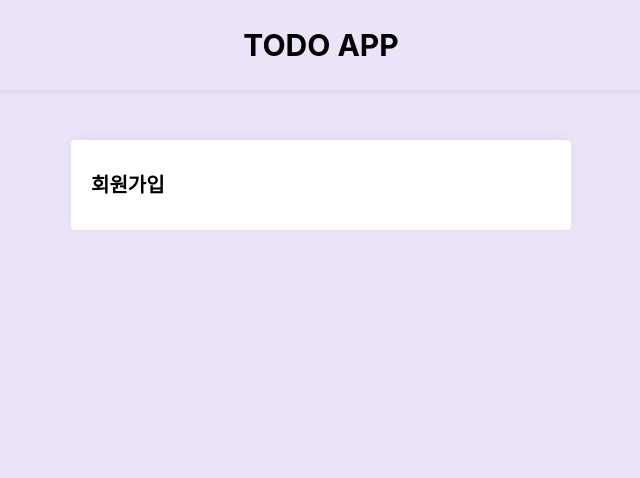
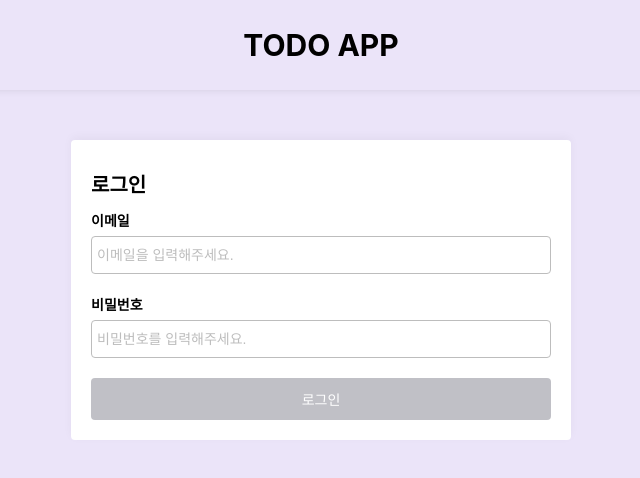
Before and after one commit to hyemin33/todo-app, a React (Vite) app: page /login in a window 1280 px wide. Shown: the top 478 px of the page, without its empty margins (319-959 px from the left). Built offline with nearby package versions, Linux system fonts and the light colour scheme.

Commit message:
fix: login 수정

```diff
--- a/src/components/auth/AuthForm.tsx
+++ b/src/components/auth/AuthForm.tsx
@@ -1,12 +1,70 @@
+import { useState } from 'react';
+import { signIn, signUp } from '@src/apis/auth';
+import auth from '@src/utils/auth';
+import { useNavigate } from 'react-router-dom';
+
 import { FlexCenterBox, FormBox } from '../common/Box';
+import Button from '../common/Button';
+import Input from '../common/Input';
 import { H2 } from '../common/Typography';
 
 const AuthForm = ({ mode = '' }: { mode: string }) => {
-  const pageMode = mode === 'login' ? '로그인' : '회원가입';
+  const navigate = useNavigate();
+
+  const pageMode = mode === 'signin' ? '로그인' : '회원가입';
+
+  const [user, setUser] = useState({ email: '', password: '' });
+
+  const handleChange =
+    (text: string) => (e: React.ChangeEvent<HTMLInputElement>) => {
+      setUser({ ...user, [text]: e.target.value });
+    };
+
+  const handleSubmit = async () => {
+    try {
+      if (mode === 'signin') {
+        const res = await signIn({
+          email: user.email,
+          password: user.password,
+        });
+
+        auth.setToken(res.data.access_token);
+        navigate('/todo');
+      } else {
+        await signUp({
+          email: user.email,
+          password: user.password,
+        });
+        navigate('/login');
+      }
+    } catch (error) {
+      if (error instanceof Error) {
+        return alert(error.message);
+      }
+    }
+  };
+
   return (
     <FlexCenterBox>
       <FormBox>
         <H2>{pageMode}</H2>
+        <Input
+          label='이메일'
+          type='text'
+          placeholder='이메일을 입력해주세요.'
+          onChange={handleChange('email')}
+        />
+        <Input
+          label='비밀번호'
+          type='password'
+          placeholder='비밀번호를 입력해주세요.'
+          onChange={handleChange('password')}
+        />
+        <Button
+          text={pageMode}
+          disabled={user.email === '' || user.password === ''}
+          onClick={handleSubmit}
+        />
       </FormBox>
     </FlexCenterBox>
   );
```
